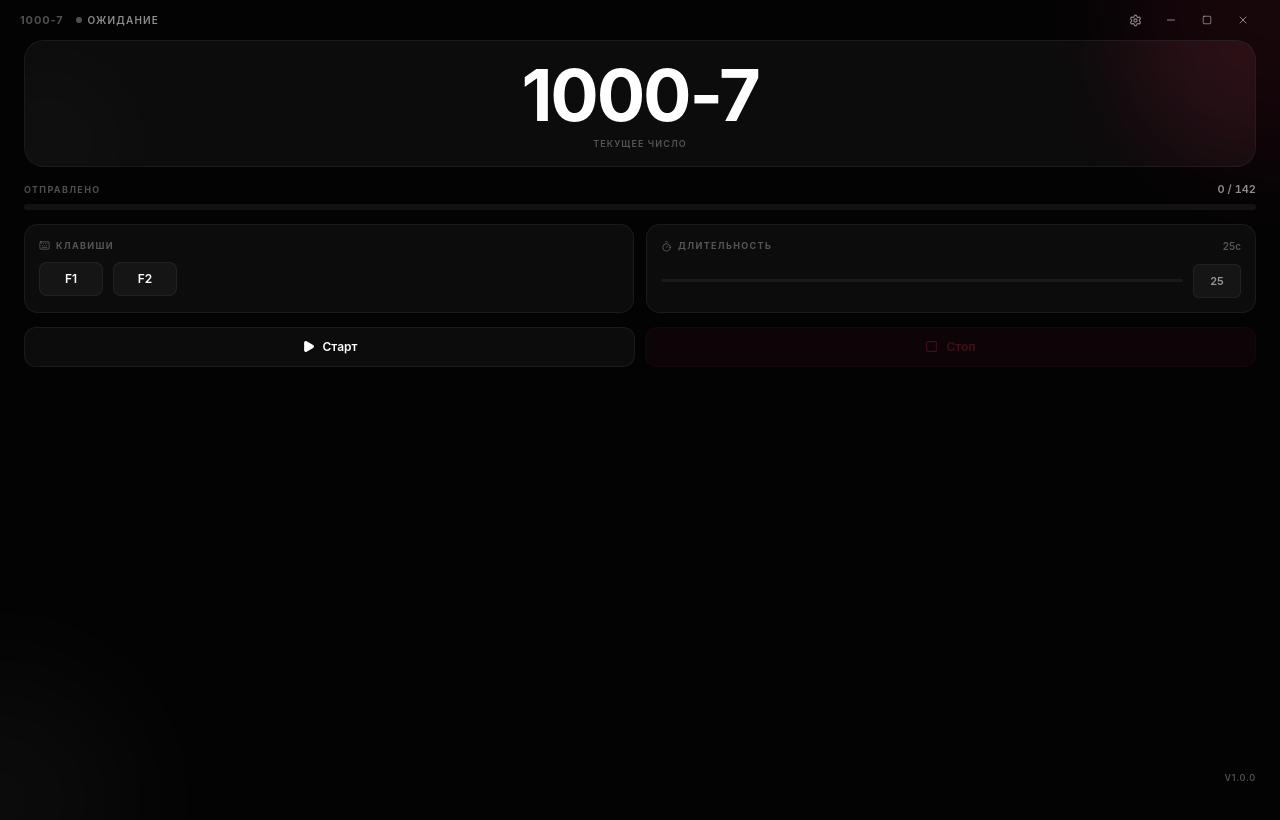
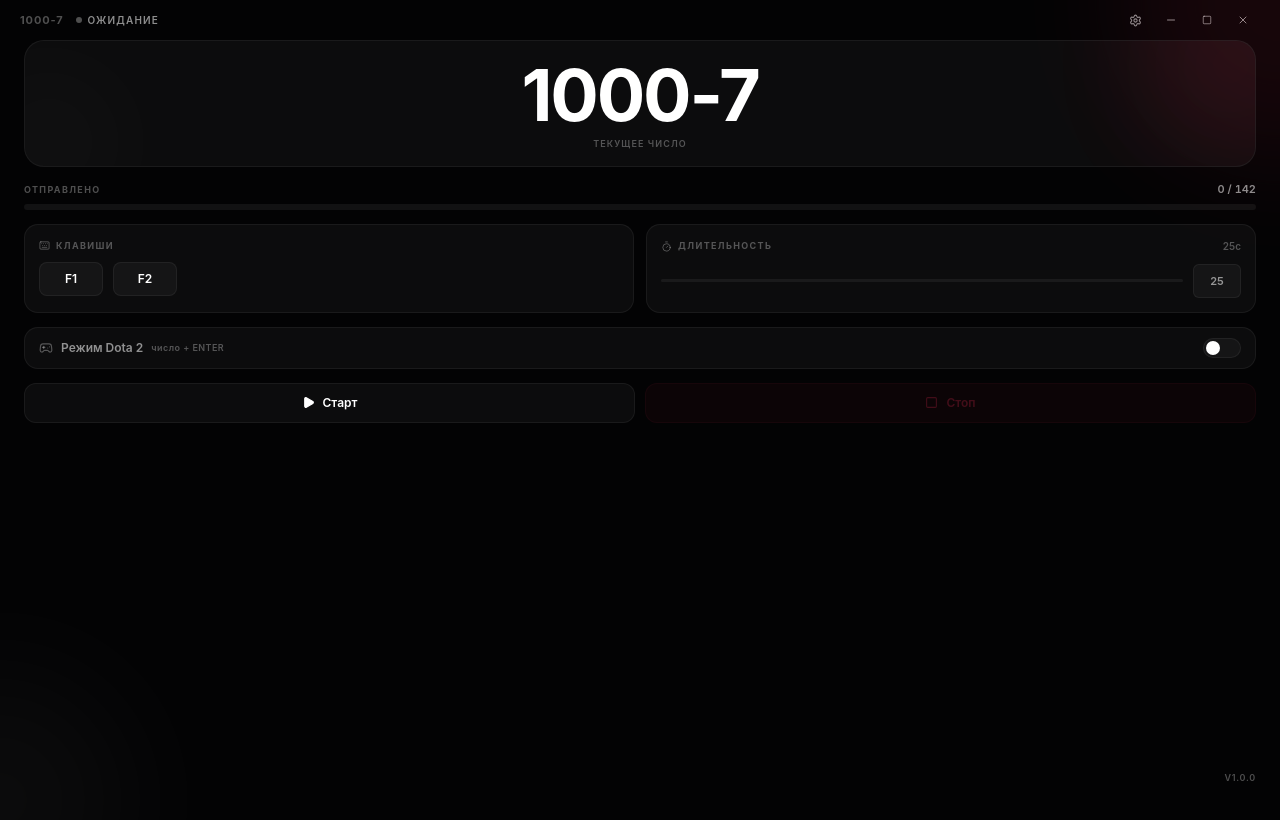
Before and after one commit to horr1ble171/1000-7, a React (Vite) app: page / in a window 1280 px wide. Shown: the top 820 px of the page. Built offline with nearby package versions, Linux system fonts and the light colour scheme.

Commit message:
feat: Dota 2 mode toggle on main page — ENTER+text+ENTER sequence

```diff
--- a/src/main/preload.ts
+++ b/src/main/preload.ts
@@ -20,7 +20,9 @@ contextBridge.exposeInMainWorld('electronAPI', {
       'get-auto-start',
       'set-auto-start',
       'show-notification',
-      'set-progress-bar'
+      'set-progress-bar',
+      'get-dota-mode',
+      'set-dota-mode'
     ]
     if (validChannels.includes(channel)) {
       return ipcRenderer.invoke(channel, ...args)
--- a/src/renderer/App.tsx
+++ b/src/renderer/App.tsx
@@ -1,6 +1,7 @@
 'use client'
 
 import { useState, useEffect } from 'react'
+import { Gamepad2 } from 'lucide-react'
 import { useElectron } from '@/hooks/useElectron'
 import { useHotkeys } from '@/hooks/useHotkeys'
 import { Header } from '@/components/Header'
@@ -16,6 +17,7 @@ import { TOTAL_COUNT } from '@shared/constants'
 export default function App() {
   const {
     getHotkeys, saveHotkey, getSettings, getDuration, setDuration,
+    getDotaMode, setDotaMode,
     startSending, stopSending, onMessage
   } = useElectron()
 
@@ -28,6 +30,7 @@ export default function App() {
   const [settingsOpen, setSettingsOpen] = useState(false)
   const [online, setOnline] = useState(true)
   const [uiScale, setUiScale] = useState(100)
+  const [dotaMode, setDotaModeLocal] = useState(false)
 
   const handleSaveHotkey = async (type: 'start' | 'stop', key: string) => {
     await saveHotkey(type, key)
@@ -45,6 +48,7 @@ export default function App() {
       const settings = await getSettings()
       if (settings) {
         setUiScale(settings.uiScale)
+        setDotaModeLocal(settings.dotaMode)
         const theme = settings.syncThemeWithOS ? null : settings.theme
         if (theme) document.documentElement.classList.toggle('light', theme === 'light')
         document.documentElement.style.fontSize = `${settings.uiScale / 100}rem`
@@ -81,6 +85,12 @@ export default function App() {
   const handleStop = () => { stopSending() }
   const handleDurationChange = (value: number) => { setTotalSec(value); setDuration(value) }
 
+  const handleDotaToggle = () => {
+    const next = !dotaMode
+    setDotaModeLocal(next)
+    setDotaMode(next)
+  }
+
   return (
     <div className="glass-panel">
       <div className="orb w-80 h-80 orb-red -top-40 -right-40" />
@@ -112,6 +122,27 @@ export default function App() {
           />
         </div>
 
+        <div>
+          <div
+            onClick={handleDotaToggle}
+            style={{
+              display: 'flex', alignItems: 'center', justifyContent: 'space-between',
+              background: 'var(--bg-card)', border: '1px solid var(--border-subtle)',
+              borderRadius: 14, padding: '10px 14px', cursor: 'pointer',
+              transition: 'background 0.15s', WebkitAppRegion: 'no-drag' as any
+            }}
+          >
+            <span style={{ fontSize: 12, fontWeight: 600, color: 'var(--text-secondary)', display: 'flex', alignItems: 'center', gap: 8 }}>
+              <Gamepad2 size={14} style={{ color: dotaMode ? 'var(--accent)' : 'var(--text-muted)' }} />
+              <span>Режим Dota 2</span>
+              <span style={{ fontSize: 9, fontWeight: 600, color: 'var(--text-muted)', letterSpacing: '0.05em' }}>
+                {dotaMode ? 'ENTER + число + ENTER' : 'число + ENTER'}
+              </span>
+            </span>
+            <div className={`toggle-switch ${dotaMode ? 'active' : ''}`} />
+          </div>
+        </div>
+
         <Controls onStart={handleStart} onStop={handleStop} status={status} />
 
         <div className="footer-row" style={{ justifyContent: 'flex-end' }}>
--- a/src/renderer/hooks/useElectron.ts
+++ b/src/renderer/hooks/useElectron.ts
@@ -38,6 +38,9 @@ export function useElectron() {
 
   const setProgressBar = useCallback(async (progress: number) => sendMessage('set-progress-bar', progress), [sendMessage])
 
+  const getDotaMode = useCallback(async () => sendMessage('get-dota-mode'), [sendMessage])
+  const setDotaMode = useCallback(async (enabled: boolean) => sendMessage('set-dota-mode', enabled), [sendMessage])
+
   const startSending = useCallback(() => sendMessage('start-sending'), [sendMessage])
   const stopSending = useCallback(() => sendMessage('stop-sending'), [sendMessage])
 
@@ -60,6 +63,8 @@ export function useElectron() {
     setAutoStart,
     showNotification,
     setProgressBar,
+    getDotaMode,
+    setDotaMode,
     startSending,
     stopSending
   }
```
Also changed, not shown: src/main/ipcHandlers.ts (+5 -2 lines), src/main/keyboard.ts (+9 -3 lines), src/main/main.ts (+11 -1 lines).
